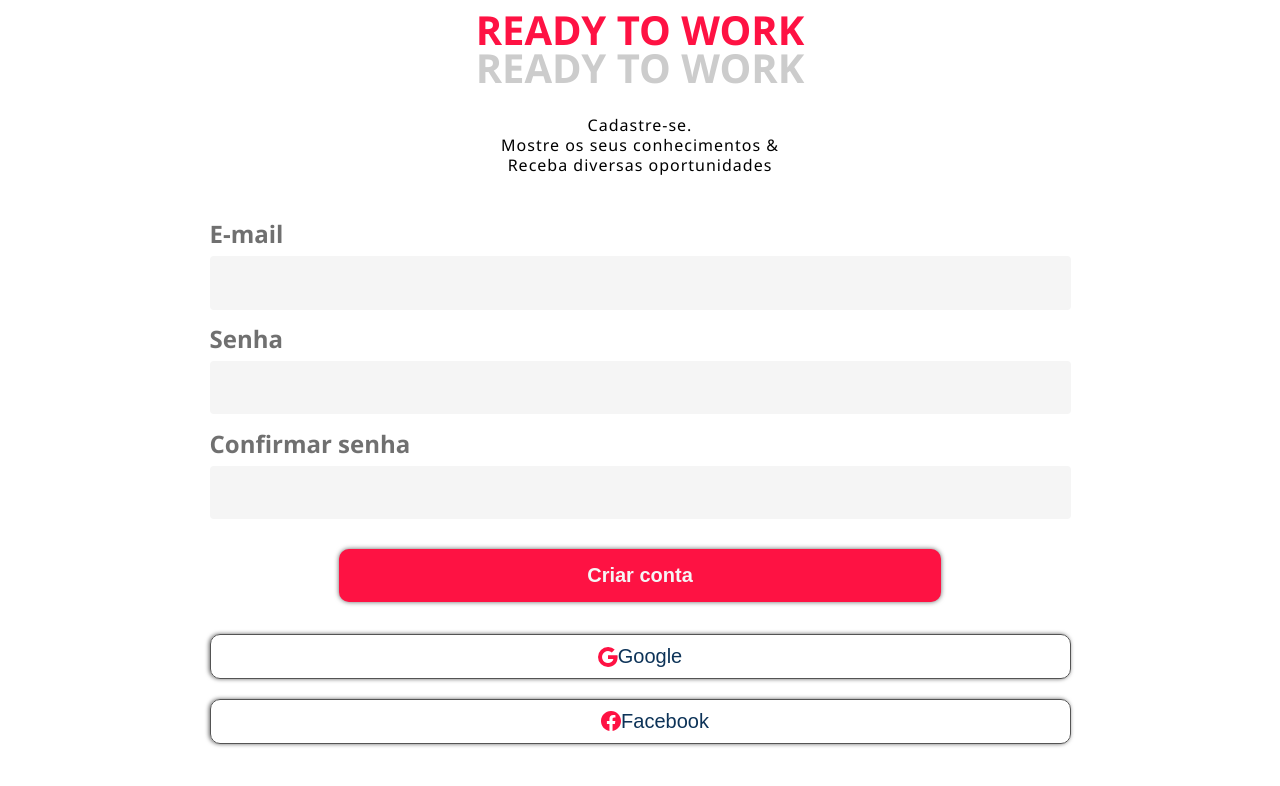
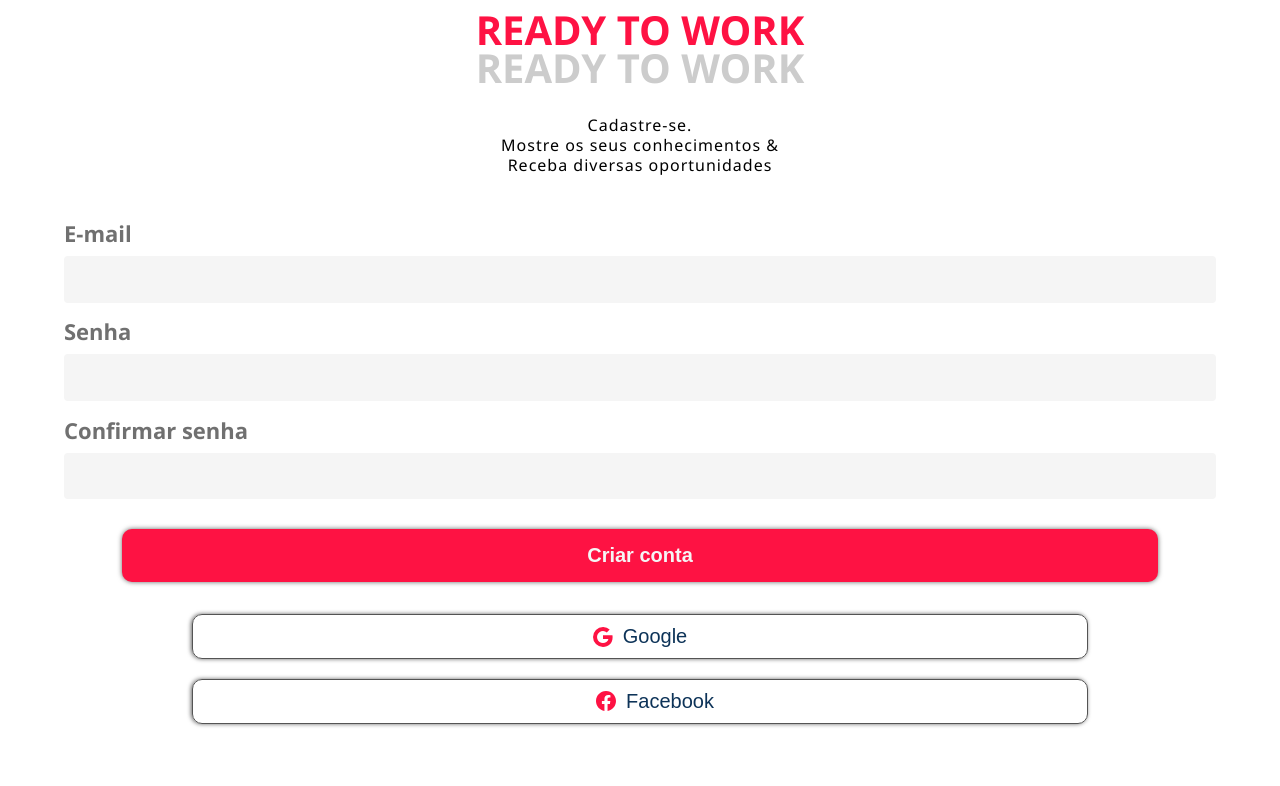
Before and after one commit to EdsonMateus1/projeto_ccr, a Vue app: page / in a window 1280 px wide. Shown: the top 786 px of the page. Built offline with nearby package versions, Linux system fonts and the light colour scheme.

Commit message:
arrumando seila oq

```diff
--- a/src/components/Login.vue
+++ b/src/components/Login.vue
@@ -66,6 +66,7 @@
 <script>
 export default {
   name: "Login",
+
 };
 </script>
 
@@ -73,7 +74,7 @@ export default {
 <style scoped>
 .container-page-login {
   height: 100%;
-  padding: 20px 25px;
+  padding: 20px 0px;
   display: flex;
   flex-direction: column;
   align-items: center;
@@ -107,7 +108,7 @@ export default {
 }
 
 .container-form {
-  width: 70%;
+  width: 90%;
   display: flex;
   flex-direction: column;
   margin-top: 1em;
@@ -132,14 +133,14 @@ export default {
   background-color: #f5f5f5;
   padding: 10px;
   border-radius: 4px;
-  height: 4em;
+  height: 3.5em;
 }
 .email-container {
   margin: 1.2em 0px;
 }
 
 .label {
-  font-size: 24px;
+  font-size: 22px;
   line-height: 19.2px;
   font-weight: bold;
   font-family: "Segoe UI", Tahoma, Geneva, Verdana, sans-serif;
@@ -149,10 +150,7 @@ export default {
   padding: 15px;
   border: none;
   margin-top: 1.4em;
-  border-radius: 4px;
-  background-color: #0d81f5;
-
-  width: 70%;
+  width: 90%;
   margin-top: 30px;
   border-radius: 10px;
   background-color: #fe1243;
@@ -173,6 +171,7 @@ export default {
   display: flex;
   align-items: center;
   justify-content: center;
+  gap: 10px;
 }
 .container-access {
   width: 100%;
```
